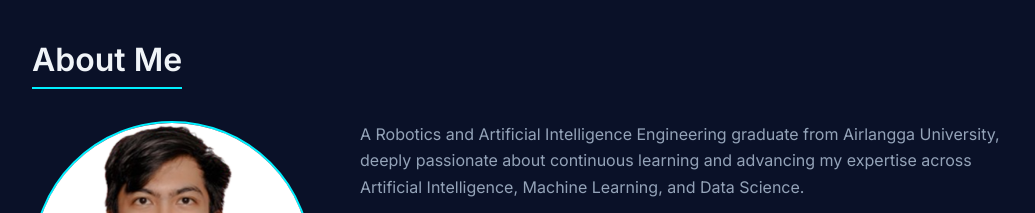
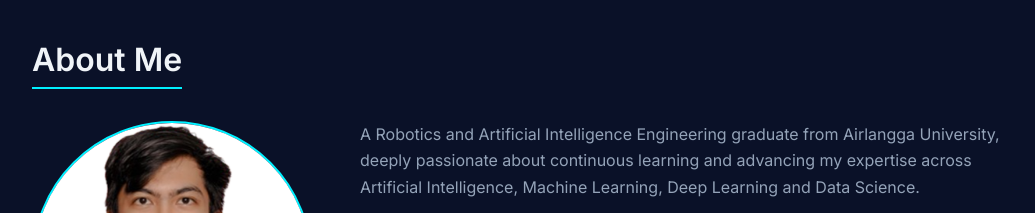
Before and after one commit to kingdanard/portfolio, a plain HTML site: page index.html in a window 1280 px wide. Shown: the part 800-1013 px from the top of the page, without its empty margins (122-1157 px from the left). Drawn offline with nearby package versions, Linux system fonts and the light colour scheme.

Commit message:
Update bio description

```diff
--- a/index.html
+++ b/index.html
@@ -98,7 +98,7 @@
 					<div class="about-text">
 						<p>
 							A Robotics and Artificial Intelligence Engineering graduate from Airlangga University,
-							deeply passionate about continuous learning and advancing my expertise across Artificial Intelligence, Machine Learning, and Data Science.
+							deeply passionate about continuous learning and advancing my expertise across Artificial Intelligence, Machine Learning, Deep Learning and Data Science.
 						</p>
 
 						<p>
```
